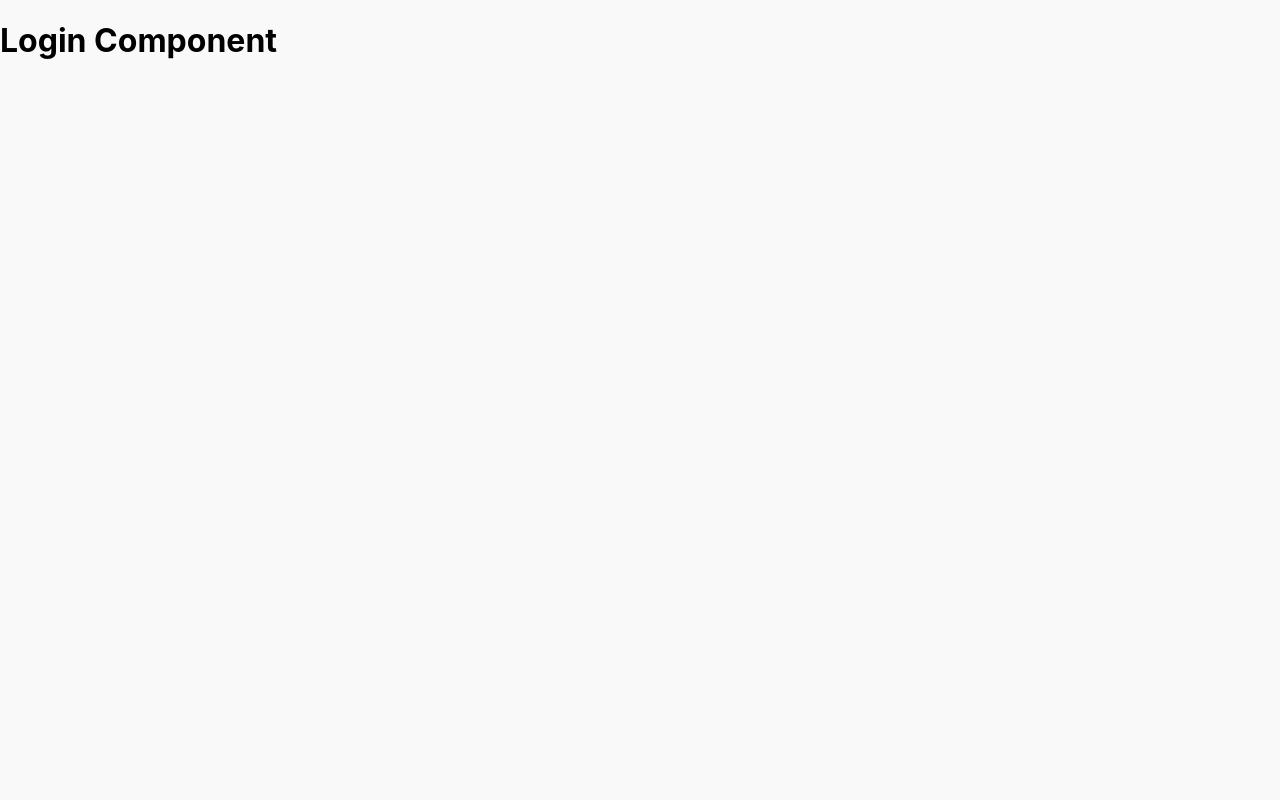
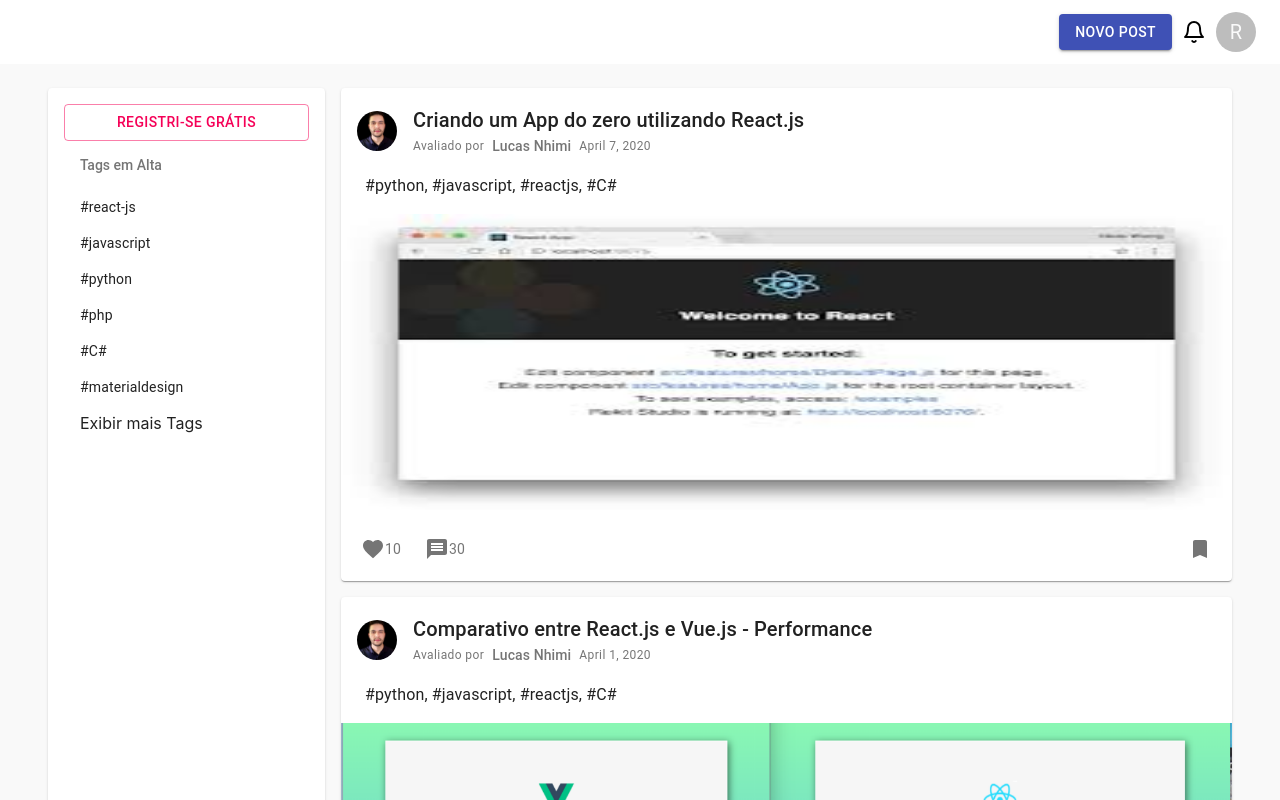
Before and after one commit to ViniciusFuhrBorba/app-react, a React (Create React App) app: page / in a window 1280 px wide. Shown: the top 800 px of the page. Built offline with nearby package versions, Linux system fonts and the light colour scheme.

Commit message:
React Router 6
Usando react-router-dom para controlar as rotas

```diff
--- a/package.json
+++ b/package.json
@@ -9,9 +9,12 @@
     "@testing-library/jest-dom": "^5.11.8",
     "@testing-library/react": "^11.2.3",
     "@testing-library/user-event": "^12.6.0",
+    "history": "^5.0.0",
     "react": "^17.0.1",
     "react-dom": "^17.0.1",
     "react-feather": "^2.0.9",
+    "react-router": "^6.0.0-beta.0",
+    "react-router-dom": "^6.0.0-beta.0",
     "react-scripts": "4.0.1",
     "web-vitals": "^0.2.4"
   },
--- a/src/App.js
+++ b/src/App.js
@@ -1,5 +1,7 @@
 import React from "react";
 import { ThemeProvider } from "@material-ui/core/styles";
+
+import { BrowserRouter, Routes, Route } from 'react-router-dom';
 
 import Home from './pages/Home';
 import SignIn from './pages/SignIn/'
@@ -9,15 +11,16 @@
 
 function App() {
   console.log(window.location.href);
-  const url = window.location.href;
 
   return (
     <ThemeProvider theme={theme}>
-      {
-        url === 'http://localhost:3000/'
-        ? <Home/>
-        : <SignIn/>
-      }
+      <BrowserRouter>
+        <Routes>
+          <Route path='/' element={<Home />}></Route>
+          <Route path='/sign-in' element={<SignIn />}></Route>
+          <Route path='*' element={<h1>Not Found 404!</h1>}></Route>
+        </Routes>
+      </BrowserRouter>
     </ThemeProvider>
   );
 }
```
Also changed, not shown: 2 other files (tests, documents, lock files or other folders).
